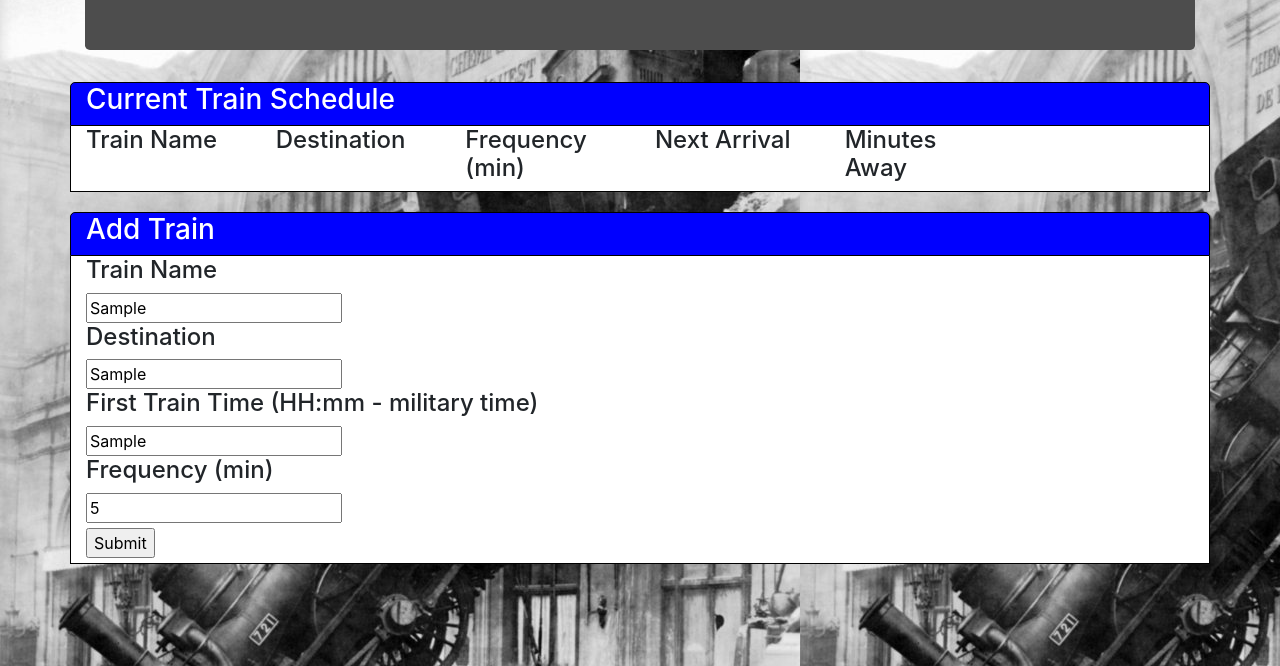
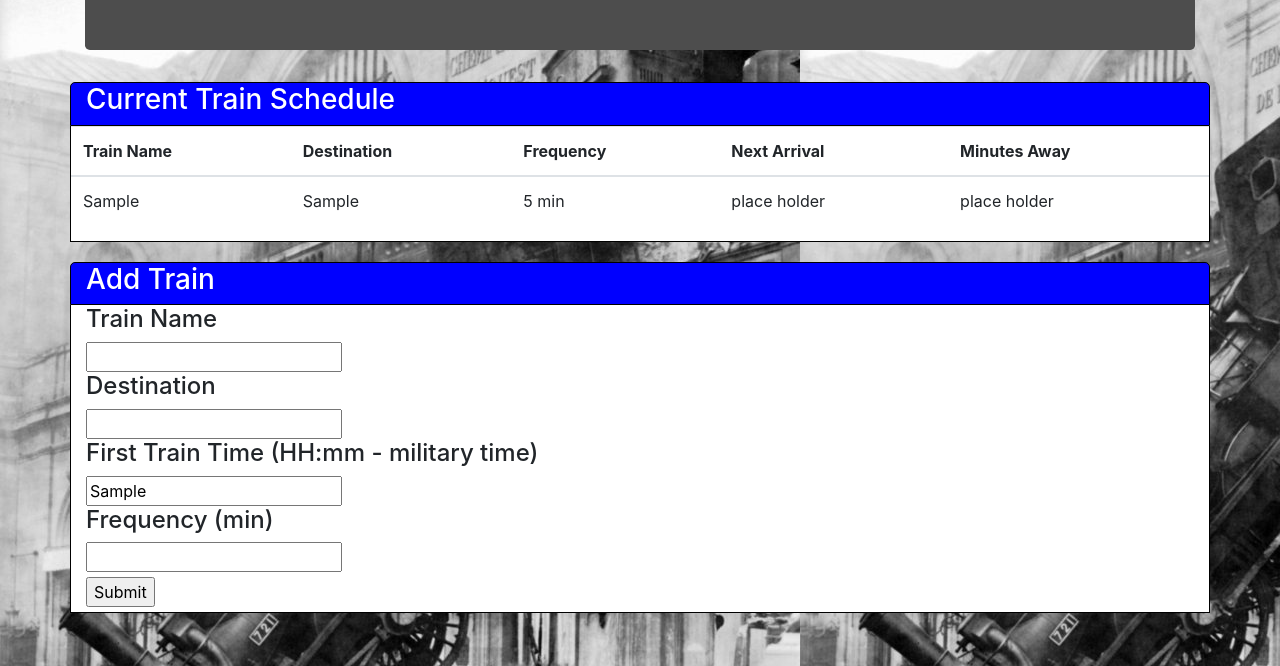
Before and after one commit to alex-ichikawa/train-time, a plain HTML site: page index.html in a window 1280 px wide. Both pictures are taken after typing "Sample", "Sample", "Sample", "5" into the empty fields and a click on the input "Submit". Shown: the part 134-800 px from the top of the page. Drawn offline with nearby package versions, Linux system fonts and the light colour scheme.

Commit message:
changed to table and added if statement to check for all info completed

```diff
--- a/assets/css/style.css
+++ b/assets/css/style.css
@@ -10,17 +10,26 @@
     border: solid black 1px;
 }
 
-.content {
+.content
+ {
     border: solid black;
     border-width: 0px 1px 1px 1px;
     margin-bottom: 20px;
     background-color: white;
 }
 
+.table {
+    background-color: white;
+}
+
 #submit {
-    margin: 5px 0px 5px 0px
+    margin: 5px 0px 5px 0px;
 }
 
 body {
     background-image: url(../pics/train1.jpg);
 }
+
+.lineInfo {
+    border-top: solid gray 1px;
+}
--- a/assets/java/app.js
+++ b/assets/java/app.js
@@ -1 +1,32 @@
 // create rule to check unicode? input of first train time to ensure correct format was entered
+
+
+$("#submit").on("click", function() {
+    if( $("#name").val() === '' || $("#destination").val() === '' || $("#time").val() === '' || $("#freq").val() === '') {
+        alert("Please enter all info")
+    } else {
+
+    let newTrain = $("<tr>")
+    let nameTag = $("<td>").html($("#name").val().trim()).attr("class", "lineInfo");
+    newTrain.append(nameTag);
+
+    let destinationTag = $("<td>").html($("#destination").val().trim()).attr("class", "lineInfo");
+    newTrain.append(destinationTag);
+
+    let frequencyTag = $("<td>").html($("#freq").val().trim() + " min").attr("class", "lineInfo");
+    newTrain.append(frequencyTag);
+
+    let nextTag = $("<td>").html('place holder');
+    newTrain.append(nextTag);
+
+    let minTag = $("<td>").html('place holder');
+    newTrain.append(minTag);
+
+    $(".trainInfo").append(newTrain);
+
+
+    $("#name").val('');
+    $("#destination").val('');
+    $("#freq").val('');
+    }
+})
--- a/index.html
+++ b/index.html
@@ -18,43 +18,42 @@
             <h1>Scheduletron 3000</h1>
         </div>
         <div class="row secHead">
-            <div class="col-12">
-                <h3>Current Train Schedule</h3>
+                <div class="col-12">
+                    <h3>Current Train Schedule</h3>
+                </div>
             </div>
-        </div>
-        <div class="row content">
-            <div class="col-2">
-                <h4>Train Name</h4>
-            </div>
-            <div class="col-2">
-                <h4>Destination</h4>
-            </div>
-            <div class="col-2">
-                <h4>Frequency (min)</h4>
-            </div>
-            <div class="col-2">
-                <h4>Next Arrival</h4>
-            </div>
-            <div class="col-2">
-                <h4>Minutes Away</h4>
-            </div>
-        </div>
+            <div class="row content">
+            <table class="table">
+            <thead>
+                <tr>
+                    <th scope="col">Train Name</th>
+                    <th scope="col">Destination</th>
+                    <th scope="col">Frequency</th>
+                    <th scope="col">Next Arrival</th>
+                    <th scope="col">Minutes Away</th>
+                </tr>
+                <tbody class="trainInfo"></tbody>
+            </thead>
+        </table>
+    </div>
+
+
         <div class="row" id="add">
             <div class="col-12 secHead">
                 <h3>Add Train</h3>
             </div>
             <div class="col-12 content">
                 <h4>Train Name</h4>
-                <input type="text">
+                <input type="text" id="name">
 
                 <h4>Destination</h4>
-                <input type="text">
+                <input type="text" id="destination">
 
                 <h4>First Train Time (HH:mm - military time)</h4>
-                <input type="text">
+                <input type="text" id="time">
 
                 <h4>Frequency (min)</h4>
-                <input type="number">
+                <input type="number" id="freq">
                 <br>
                 <input id="submit" type="submit" value="Submit">
             </div>
```
